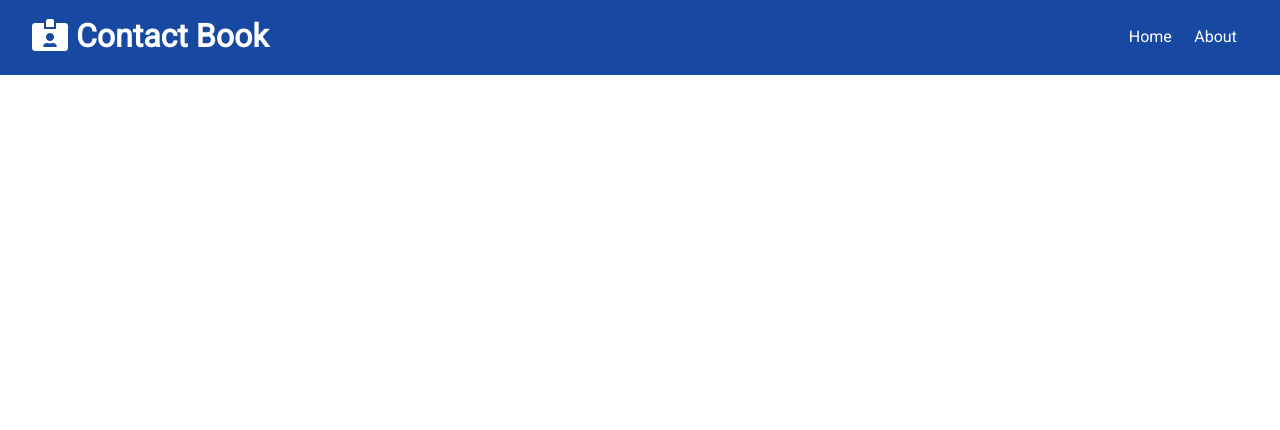
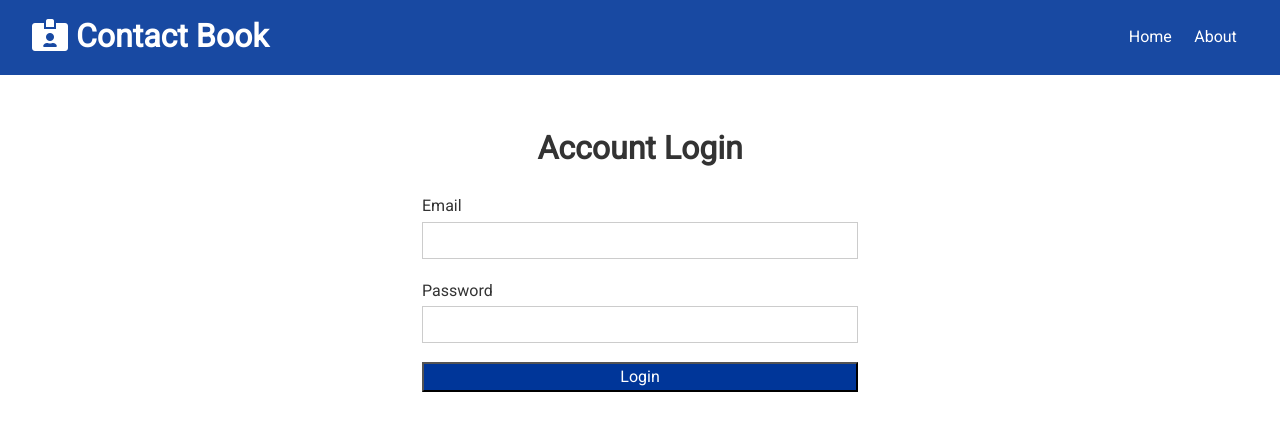
Before and after one commit to Isabelle-123/contact-book, a React (Create React App) app in the folder client/: page /login in a window 1280 px wide. Shown: the top 430 px of the page. Built offline with nearby package versions, Linux system fonts and the light colour scheme.

Commit message:
added login form

```diff
--- a/client/src/App.js
+++ b/client/src/App.js
@@ -5,6 +5,7 @@
 import Home from './components/pages/Home'
 import About from './components/pages/About'
 import Register from './components/auth/Register'
+import Login from './components/auth/Login'
 import ContactState from './context/contact/ContactState'
 import AuthState from './context/auth/AuthState'
 
@@ -20,6 +21,7 @@
                 <Route exact path='/' component={Home} />
                 <Route exact path='/about' component={About} />
                 <Route exact path='/register' component={Register} />
+                <Route exact path='/login' component={Login} />
               </Switch>
             </div>
           </>
--- a/client/src/components/auth/Login.js
+++ b/client/src/components/auth/Login.js
@@ -0,0 +1,50 @@
+import React, { useState } from 'react'
+
+const Login = () => {
+  const [user, setUser] = useState({
+    email: '',
+    password: '',
+  })
+
+  const { email, password } = user
+
+  const onChange = (e) => setUser({ ...user, [e.target.name]: e.target.value })
+
+  const onSubmit = (e) => {
+    e.preventDefault()
+    console.log('logiiiin submit')
+  }
+
+  return (
+    <div className='form-container'>
+      <h1>
+        Account <span className='text primary'>Login</span>
+      </h1>
+      <form onSubmit={onSubmit}>
+        <div className='form-group'>
+          <label htmlFor='email'>Email</label>
+          <input type='email' name='email' value={email} onChange={onChange} />
+        </div>
+      </form>
+
+      <form>
+        <div className='form-group'>
+          <label htmlFor='password'>Password</label>
+          <input
+            type='password'
+            name='password'
+            value={password}
+            onChange={onChange}
+          />
+        </div>
+        <input
+          type='submit'
+          value='Login'
+          className='btm btn-primary btn-block'
+        />
+      </form>
+    </div>
+  )
+}
+
+export default Login
```
